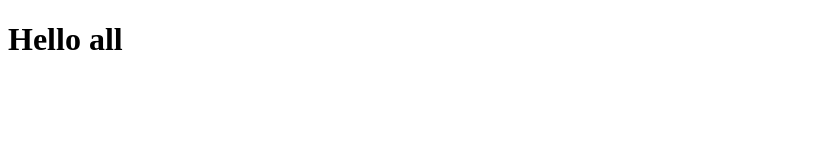
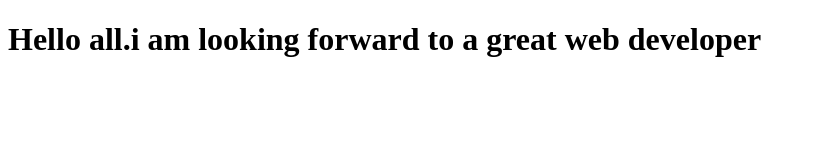
Before and after one commit to Ali033343/coursera-test, a plain HTML site: page site/index.html in a window 1280 px wide. Shown: the whole page, without its empty margins (0-816 px from the left). Drawn offline with Linux system fonts and the light colour scheme.

Commit message:
small addition to our page content

```diff
--- a/site/index.html
+++ b/site/index.html
@@ -4,6 +4,6 @@
 <title>Hello All</title>
 </head>
 <body>
-<h1>Hello all</h1>
+<h1>Hello all.i am looking forward to a great web developer</h1>
 </body>
 </html>
```
